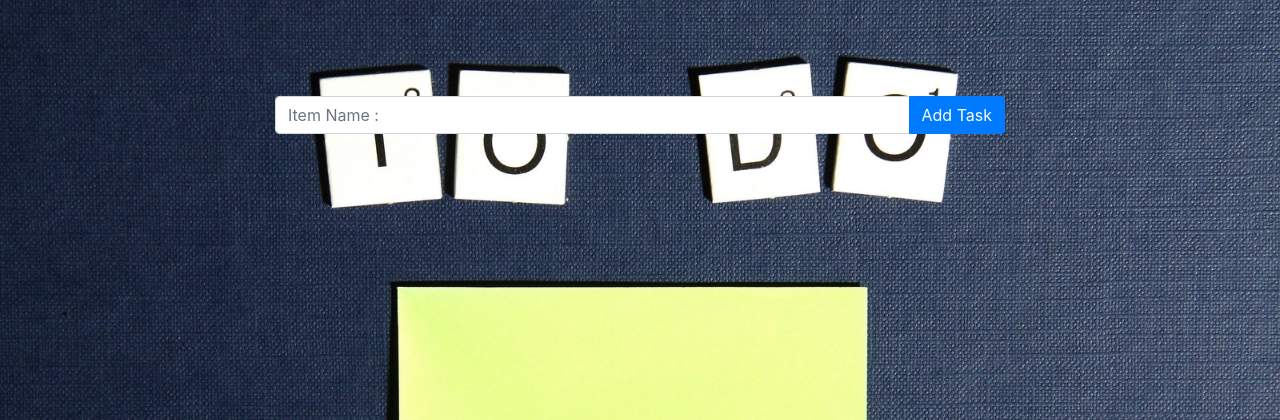
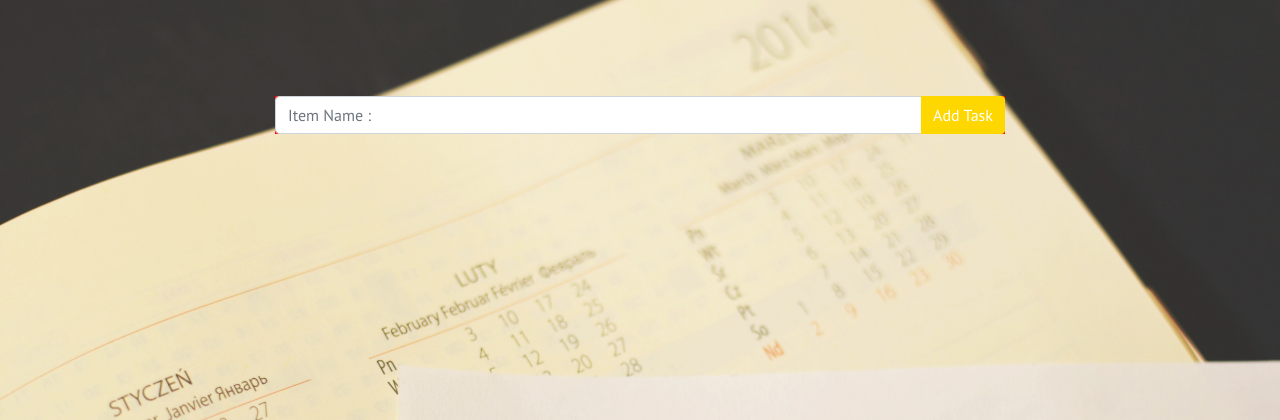
Before and after one commit to Yusuf619/to-do-app-php, a PHP site: page / in a window 1280 px wide. Shown: the top 420 px of the page. Run offline with PHP 8.4, Linux system fonts and the light colour scheme; some libraries are stand-ins or nearby versions.

Commit message:
added comments and css

```diff
--- a/css/style.css
+++ b/css/style.css
@@ -1,3 +1,7 @@
+body{
+  font-family: 'PT Sans', sans-serif !important;
+}
+
 .img{
     width: 100% !important;
     background-attachment: fixed;
@@ -5,3 +9,13 @@
     background-repeat: no-repeat;
     background-size: cover;
   }
+
+  form{
+    background-color: red !important;
+  }
+
+  .btn-primary{
+    color: white !important;
+    background-color: gold !important;
+    border: none !important;
+  }
--- a/index.php
+++ b/index.php
@@ -1,19 +1,3 @@
-<!-- Session Start -->
-<?php
-   session_start();
-   // Getting Data For Actions In ToDo
-   if(isset($_GET['to'])){
-       $key = $_GET['to'];
-       if($_GET['action'] == 'done'){
-          $_SESSION['todo'][$key]['done']=true;
-       }else if($_GET['action'] == 'cancel'){
-         $_SESSION['todo'][$key]['done']=false;
-       }else{
-           unset( $_SESSION['todo'][$key]);
-       }
-   }
-?>
-
 <!DOCTYPE html>
 <html lang="en">
 <head>
@@ -21,26 +5,49 @@
    <meta name="viewport" content="width=device-width, initial-scale=1.0">
    <meta http-equiv="X-UA-Compatible" content="ie=edge">
    <link href="css/style.css" rel="stylesheet" type="text/css">
+   <link href="https://fonts.googleapis.com/css?family=PT+Sans&display=swap" rel="stylesheet">
    <title>MY TO DO LIST</title>
    <link rel="stylesheet" href="https://stackpath.bootstrapcdn.com/bootstrap/4.2.1/css/bootstrap.min.css" integrity="sha384-GJzZqFGwb1QTTN6wy59ffF1BuGJpLSa9DkKMp0DgiMDm4iYMj70gZWKYbI706tWS" crossorigin="anonymous">
 </head>
-<body class="img" background="img/bg.jpg">
+
+
+<body class="img" background="img/bg2.jpg">
    <!-- Start Bootstrap Columns And Following Naming Convention To Align The Items In The Centre Of The Page -->
-   <div class="text-center mt-5 container">
+   <div id="" class="text-center mt-5 container">
        <div class="row">
            <div class="col-sm-2"></div>
                <div class="col-sm-8">
-                   <!-- Creating A Form -->
-                   <form method="post" action="todo.php">
+                   <!-- FORM-->
+                   <form class="form" method="post" action="todo.php">
                        <div class="input-group mt-5 mb-3">
+                           <!-- INPUT -->
                            <input type="text" class="form-control" name="todo_input" placeholder="Item Name :" aria-label="Todo Item" aria-describedby="button-addon2">
                                <div class="input-group-append">
+                                   <!-- ADD BUTTON -->
                                    <button class="btn btn-primary" name="submit" type="submit" id="button-addon2">
                                        Add Task
                                    </button>
                                </div>
                        </div>
                    </form>
+
+                   <!-- PHP  -->
+                   <!-- Session Start -->
+                        <?php
+                        session_start();
+                        // Getting Data For Actions In ToDo
+                        if(isset($_GET['to'])){
+                            $key = $_GET['to'];
+                            if($_GET['action'] == 'done'){
+                                $_SESSION['todo'][$key]['done']=true;
+                            }else if($_GET['action'] == 'cancel'){
+                                $_SESSION['todo'][$key]['done']=false;
+                            }else{
+                                unset( $_SESSION['todo'][$key]);
+                            }
+                        }
+                        ?>
+
                    <!-- Ending A Form -->
                        <?php
                        // Session Super Global
@@ -64,6 +71,8 @@
                <div class="col-sm-2"></div>
        </div>
    </div>
+
+
 <!-- End Bootstrap Columns And Following Naming Convention To Align The Items In The Centre Of The Page -->
    <!-- Start Of Scripts -->
    <!-- Script Libraries -->
@@ -73,5 +82,6 @@
    <!-- Main JS -->
    <script src="js/main.js"></script>
    <!-- End Of Scripts -->
+
 </body>
 </html>
```
